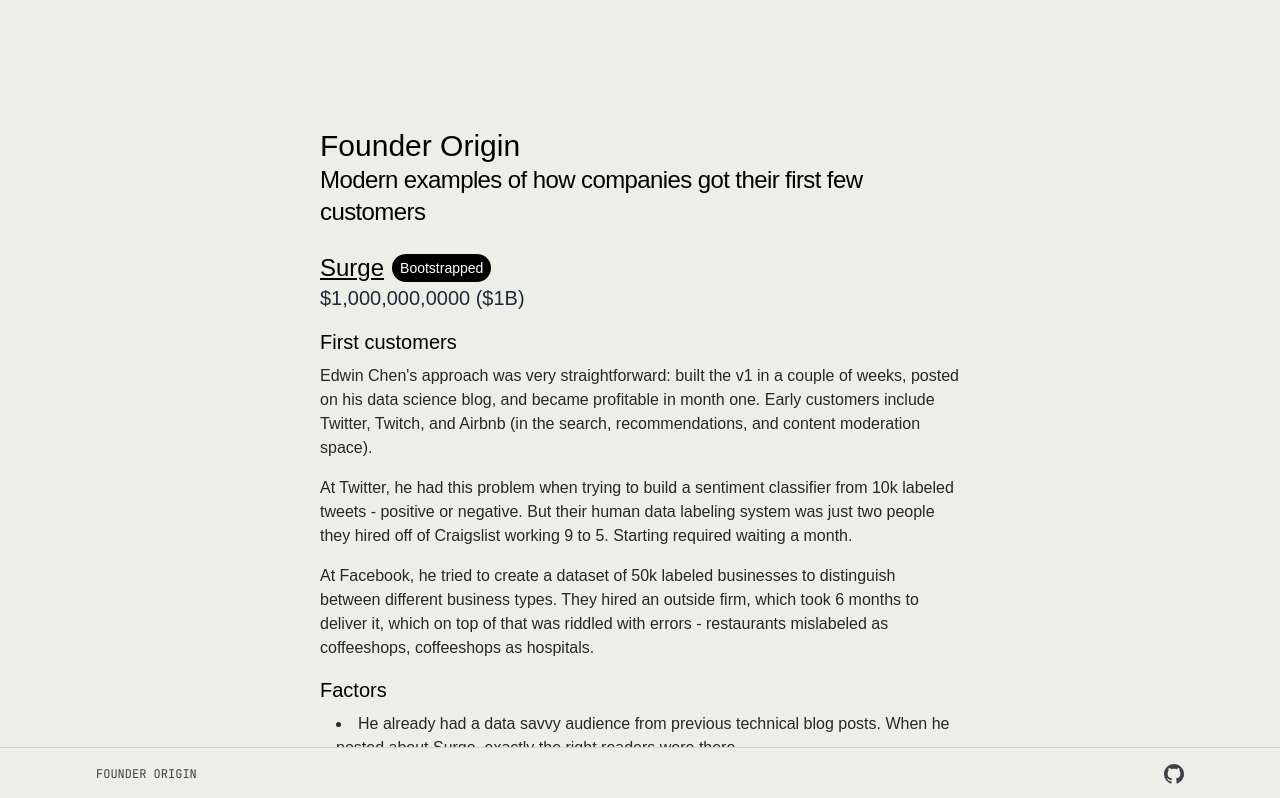
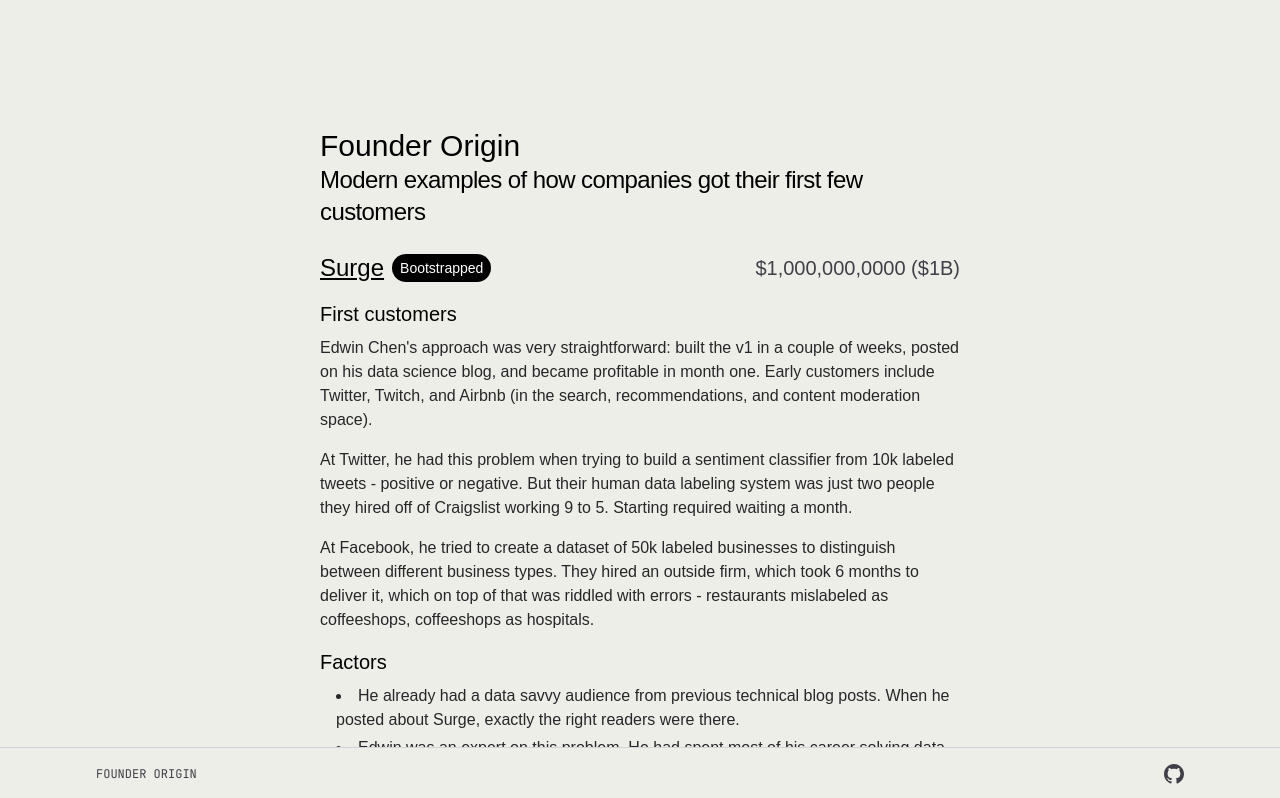
Before and after one commit to tkim90/founder-origin, a Next.js app: page / in a window 1280 px wide. Shown: the top 798 px of the page. Built offline with nearby package versions, Linux system fonts and the light colour scheme.

Commit message:
move rev

```diff
--- a/app/page.tsx
+++ b/app/page.tsx
@@ -22,6 +22,7 @@ export default function Home() {
               className="flex flex-col my-6"
               key={`${v.name}`}
             >
+              <div className="flex items-center justify-between">
                 <div className="flex items-center">
                   { v.company_url ? (
                       <Link href={v.company_url} className="text-2xl text-black underline" target="_blank">
@@ -36,7 +37,8 @@ export default function Home() {
                       <span className="bg-black text-white px-2 py-1 rounded-2xl text-sm ml-2">Bootstrapped</span>
                     )}
                 </div>
-              <span className="text-xl text-gray-800 font-medium">{v.revenue}</span>
+                <span className="text-xl text-zinc-700 font-medium">{v.revenue}</span>
+              </div>
               <div className="prose prose-lg prose-invert prose-headings:text-2xl prose-headings:text-black text-zinc-800">
                 <MDXRemote source={v.story} components={mdxComponents} />
               </div>
```
Lines whose indentation alone changed are shown as unchanged.
